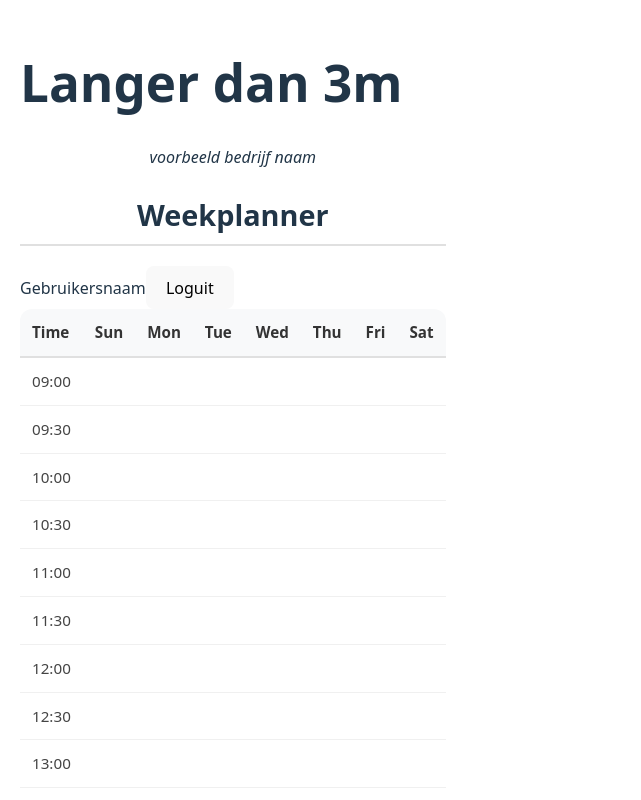
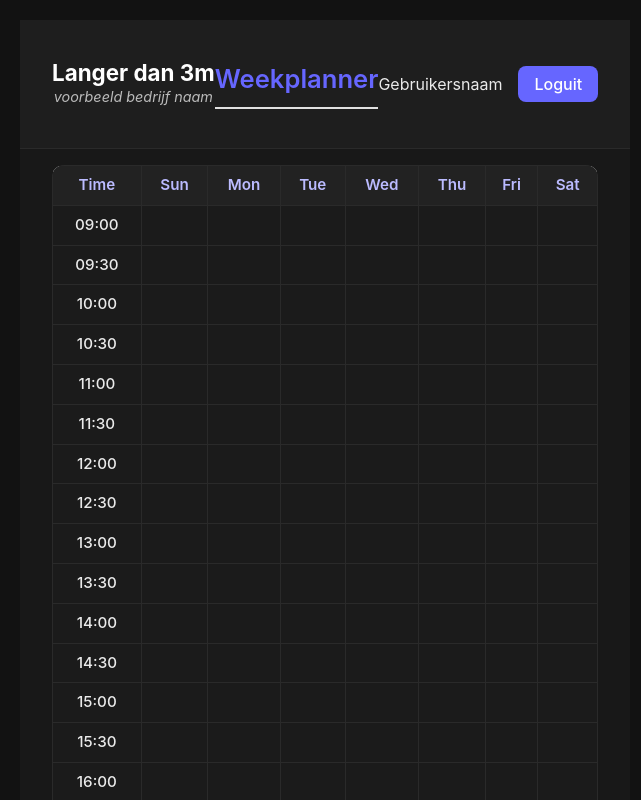
Before and after one commit to SamLaumans/WAD, a React (Vite) app in the folder Frontend/OfficeCalendar.Frontend/: page /weekplanner in a window 1280 px wide. Shown: the top 800 px of the page, without its empty margins (0-641 px from the left). Built offline with nearby package versions, Linux system fonts and the light colour scheme; the HTML template or start-up script is replaced by a standard one.

Commit message:
ADD weekplanner.css

```diff
--- a/Frontend/OfficeCalendar.Frontend/src/Styling/WeekPlanner.css
+++ b/Frontend/OfficeCalendar.Frontend/src/Styling/WeekPlanner.css
@@ -1,5 +1,140 @@
+/* GENERAL LAYOUT */
+body {
+    margin: 0;
+    font-family: 'Inter', 'Segoe UI', sans-serif;
+    background-color: #121212;
+    color: #eaeaea;
+}
+
+/* CONTAINER */
+.planner-container {
+    display: flex;
+    flex-direction: column;
+    min-height: 100vh;
+}
+
+/* HEADER */
+.planner-header {
+    display: flex;
+    justify-content: space-between;
+    align-items: center;
+    padding: 1.2rem 2rem;
+    background-color: #1e1e1e;
+    border-bottom: 1px solid #2a2a2a;
+    color: #eaeaea;
+}
+
+.planner-header-left h1 {
+    font-size: 1.4rem;
+    margin: 0;
+    color: #ffffff;
+}
+
+.planner-header-left p {
+    margin: 0;
+    font-size: 0.9rem;
+    color: #bbbbbb;
+}
+
+.planner-title {
+    font-size: 1.6rem;
+    font-weight: 600;
+    color: #6666ff;
+}
+
+.planner-header-right {
+    display: flex;
+    align-items: center;
+    gap: 1rem;
+}
+
+.planner-header-right span {
+    color: #eaeaea;
+}
+
+.planner-header-right button {
+    background-color: #6666ff;
+    color: #ffffff;
+    border: none;
+    padding: 0.5rem 1rem;
+    border-radius: 8px;
+    cursor: pointer;
+    transition: background-color 0.2s ease;
+}
+
+.planner-header-right button:hover {
+    background-color: #4d4dfd;
+}
+
+/* TABLE CONTAINER */
+.planner-table-container {
+    flex: 1;
+    overflow-x: auto;
+    padding: 1rem 2rem;
+    background-color: #181818;
+}
+
+/* TABLE */
+.planner-table {
+    width: 100%;
+    border-collapse: collapse;
+    border-spacing: 0;
+}
+
+.planner-table th,
+.planner-table td {
+    border: 1px solid #2a2a2a;
+    text-align: center;
+    padding: 0.5rem;
+    transition: background-color 0.2s ease;
+}
+
+.planner-table th {
+    background-color: #222222;
+    color: #bbbbff;
+    position: sticky;
+    top: 0;
+    z-index: 2;
+}
+
+.planner-table td {
+    background-color: #1b1b1b;
+    color: #eaeaea;
+}
+
+.planner-table td:hover {
+    background-color: #292929;
+    cursor: pointer;
+}
+
+/* TIME COLUMN */
+.time-col {
+    font-weight: 500;
+    color: #9999ff;
+    background-color: #202020;
+    position: sticky;
+    left: 0;
+    z-index: 1;
+}
+
+/* FOOTER */
+.planner-footer {
+    display: flex;
+    justify-content: center;
+    gap: 1rem;
+    padding: 1rem;
+    background-color: #1e1e1e;
+    border-top: 1px solid #2a2a2a;
+}
+
 .planner-footer a {
-    margin: 0 10px; /* 10px space left and right of each link */
+    margin: 0 10px;
     color: #6666ff;
     text-decoration: none;
+    font-weight: 500;
+    transition: color 0.2s ease;
 }
+
+.planner-footer a:hover {
+    color: #8c8cff;
+}
```
